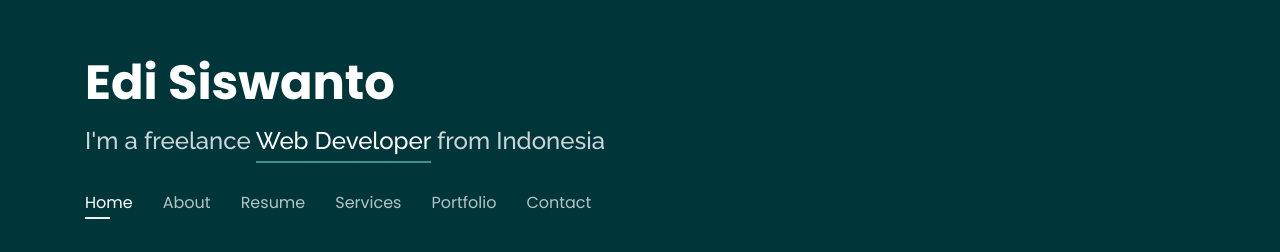
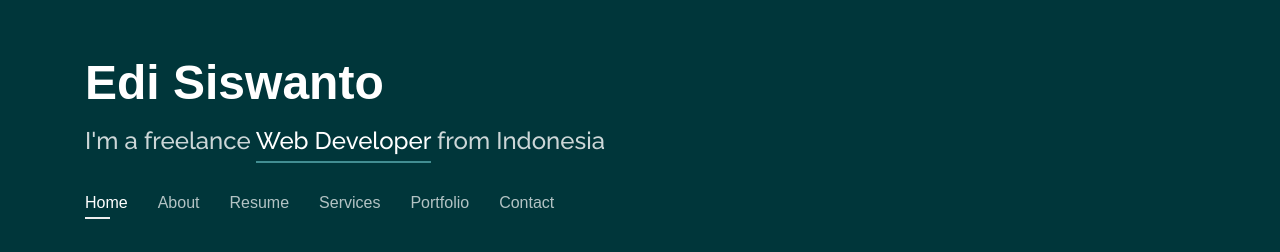
Before and after one commit to edikode/edikode.github.io, a plain HTML site: page index.html in a window 1280 px wide. Shown: the part 223-475 px from the top of the page. Drawn offline with nearby package versions, Linux system fonts and the light colour scheme; files whose address does not match are found by name.

Commit message:
remove form

```diff
--- a/index.html
+++ b/index.html
@@ -14,7 +14,7 @@
 
     <!-- Google Fonts -->
     <link
-      href="https://fonts.googleapis.com/css?family=Open+Sans:300,300i,400,400i,600,600i,700,700i|Raleway:300,300i,400,400i,500,500i,600,600i,700,700i|Poppins:300,300i,400,400i,500,500i,600,600i,700,700i"
+      href="https://fonts.googleapis.com/css?family=Open+Sans:300,300i,400,400i,600,600i,700,700i|Raleway:300,300i,400,400i,500,500i,600,600i,700,700i"
       rel="stylesheet"
     />
 
@@ -502,7 +502,7 @@
           </div>
         </div>
 
-        <!-- <form action="" method="post" role="form" class="php-email-form mt-4"> -->
+        <!-- <form action="" method="post" role="form" class="php-email-form mt-4">
           <div class="form-row">
             <div class="col-md-6 form-group">
               <input
@@ -554,7 +554,7 @@
           <div class="text-center">
             <button type="submit">Send Message</button>
           </div>
-        <!-- </form> -->
+        </form> -->
       </div>
     </section>
 
```
